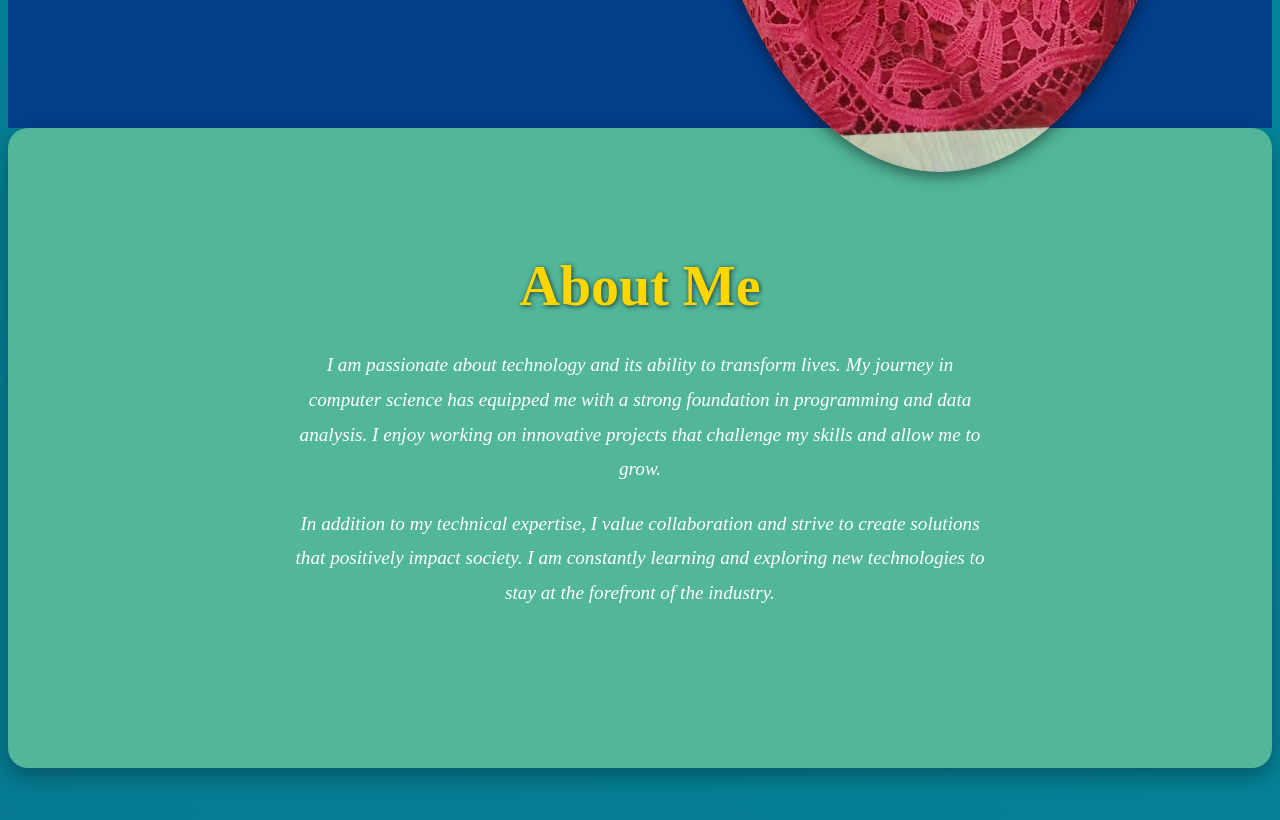
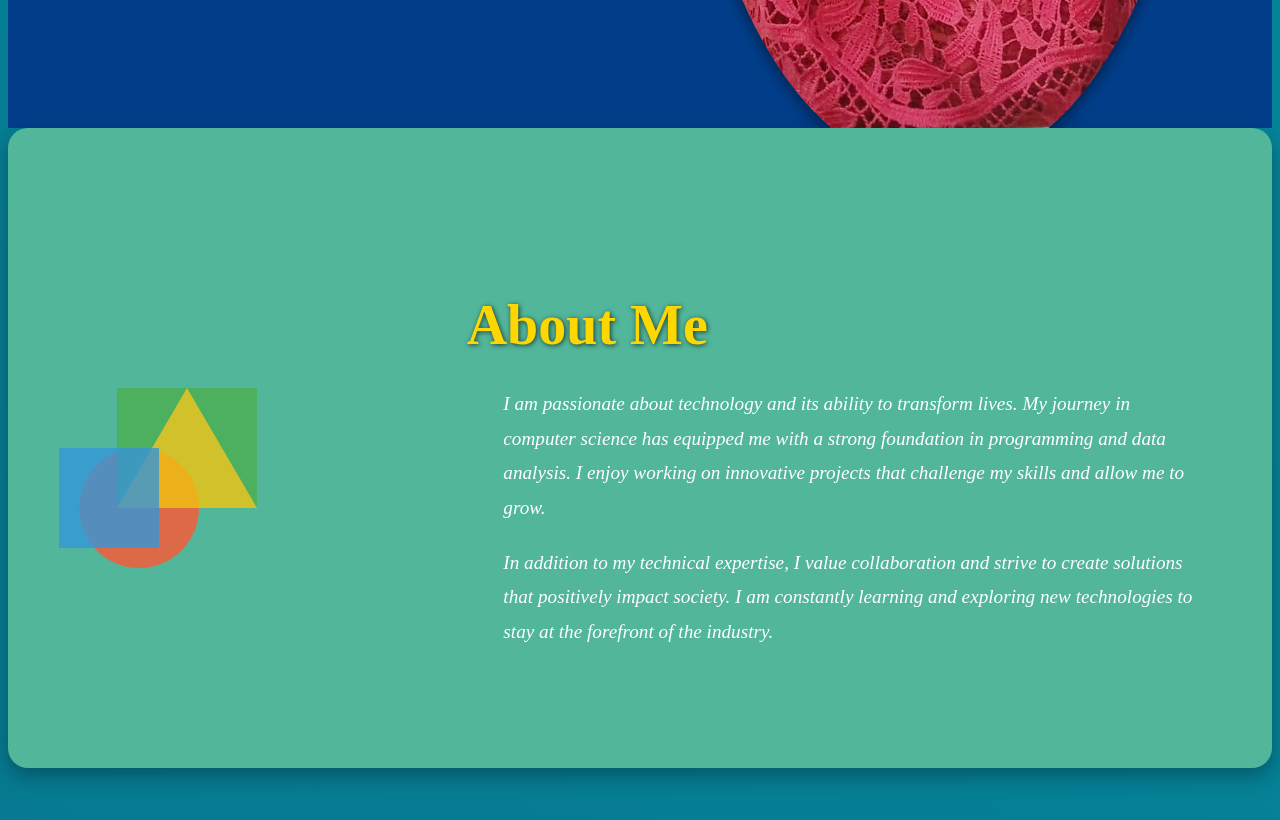
Before and after one commit to hasshya1530/hasshya1530.github.io, a plain HTML site: page index.html in a window 1280 px wide. Shown: the part 680-1500 px from the top of the page. Drawn offline with nearby package versions, Linux system fonts and the light colour scheme.

Commit message:
style.css

```diff
--- a/style.css
+++ b/style.css
@@ -219,39 +219,95 @@ header {
 }
 
 .about-section {
-    height: 60vh; /* Full Screen */
-    background:#52b69a; /* Dark gradient background */
-    padding: 80px 20px; /* Space around the section */
-    border-radius: 20px; /* Rounded corners for a softer look */
-    box-shadow: 0 8px 20px rgba(0, 0, 0, 0.3); /* Deeper shadow for more depth */
-    text-align: center; /* Centered text for a cohesive look */
+    height: 60vh; /* Adjusted height */
+    background: #52b69a; /* Gradient background */
+    padding: 80px 20px; /* Padding */
+    border-radius: 20px; /* Rounded corners */
+    box-shadow: 0 8px 20px rgba(0, 0, 0, 0.3); /* Box shadow for depth */
     transition: background 0.3s ease; /* Smooth transition on hover */
+    display: flex; /* Use Flexbox for the layout */
+    justify-content: center; /* Center the content horizontally */
+    align-items: center; /* Align items vertically in the center */
+    position: relative; /* For positioning shapes */
 }
 
 .about-section:hover {
-    background:#0077b6; /* Slightly adjusted gradient on hover */
+    background: #0077b6; /* Change background color on hover */
+}
+
+.about-container {
+    display: flex;
+    width: 100%;
+    max-width: 1200px;
+    justify-content: space-between; /* Spread out the shapes and content */
+    align-items: center;
+}
+
+.about-shapes {
+    flex: 1;
+    position: relative;
+    height: 100%; /* Ensure shapes container takes full height */
+}
+
+.shape {
+    position: absolute;
+    background: #4caf50; /* Primary color for shapes */
+    opacity: 0.8;
+}
+
+.circle {
+    width: 120px;
+    height: 120px;
+    border-radius: 50%;
+    top: 20%;
+    left: 10%;
+    background-color: #FF5733; /* Orange */
+}
+
+.triangle {
+    width: 0;
+    height: 0;
+    border-left: 70px solid transparent;
+    border-right: 70px solid transparent;
+    border-bottom: 120px solid #f1c40f; /* Yellow */
+    top: 50%;
+    left: 20%;
+    transform: translateY(-50%);
+}
+
+.square {
+    width: 100px;
+    height: 100px;
+    top: 70%;
+    left: 5%;
+    background-color: #3498db; /* Blue */
+}
+
+.about-content-wrapper {
+    flex: 2;
+    padding-left: 40px;
+    text-align: left; /* Left align the text */
 }
 
 .about-title {
-    font-size: 3.5rem; /* Larger title for impact */
-    color: #FFD700; /* Gold color for a striking effect */
-    margin-bottom: 30px; /* Space below the title */
-    text-shadow: 1px 1px 5px rgba(0, 0, 0, 0.7); /* Soft glow effect */
+    font-size: 3.5rem; /* Larger title */
+    color: #FFD700; /* Gold color for title */
+    margin-bottom: 30px; /* Space below title */
+    text-shadow: 1px 1px 5px rgba(0, 0, 0, 0.7); /* Soft shadow for title */
 }
 
 .about-content {
     font-style: oblique;
     font-size: 1.2rem; /* Font size for content */
-    color: #FFFFFF; /* White color for readability */
-    line-height: 1.8; /* Increased spacing between lines */
-    max-width: 700px; /* Limit width for better readability */
-    margin: 0 auto; /* Center the content */
+    color: #FFFFFF; /* White for readability */
+    line-height: 1.8; /* Line spacing */
+    max-width: 700px; /* Maximum width for better readability */
+    margin: 0 auto; /* Center content */
 }
 
 .about-content:first-of-type {
     margin-bottom: 20px; /* Space between paragraphs */
 }
-
 
 
 .skills-section {
```
